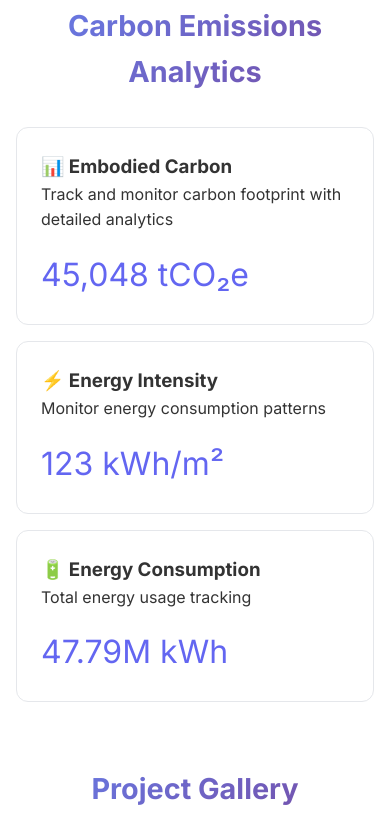
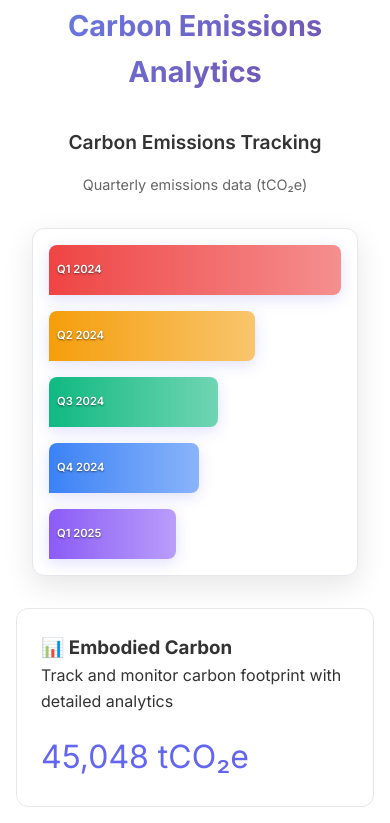
Before and after one commit to kasimlohar/frontend-battle-round1, a website: page index.html in a window 390 px wide. Shown: the part 1357-2180 px from the top of the page. Drawn offline with Linux system fonts and the light colour scheme.

Commit message:
feat: Add responsive animated bar chart with hover effects and mobile layout

```diff
--- a/index.html
+++ b/index.html
@@ -9,6 +9,7 @@
     <link rel="stylesheet" href="src/styles/main.css">
     <link rel="stylesheet" href="src/styles/responsive.css">
     <link rel="stylesheet" href="src/styles/carousel.css">
+    <link rel="stylesheet" href="src/styles/chart.css">
 </head>
 <body>
     <!-- LOADER -->
@@ -96,6 +97,10 @@
         <!-- STATS/ANALYTICS SECTION -->
         <section id="stats" class="section">
             <h2>Carbon Emissions Analytics</h2>
+
+            <!-- Animated Chart -->
+            <div class="animated-chart scroll-reveal"></div>
+
             <div class="cards-container">
                 <div class="card scroll-reveal">
                     <h3>📊 Embodied Carbon</h3>
@@ -143,5 +148,6 @@
     <script src="src/js/main.js"></script>
     <script src="src/js/theme-toggle.js"></script>
     <script src="src/js/carousel.js"></script>
+    <script src="src/js/chart.js"></script>
 </body>
 </html>
--- /dev/null
+++ b/src/js/chart.js
@@ -0,0 +1,105 @@
+// ANIMATED CHART FUNCTIONALITY
+class AnimatedChart {
+    constructor(container) {
+        this.container = container;
+        this.bars = [];
+        this.data = [
+            { value: 875, label: 'Q1 2024', unit: 'tCO₂e' },
+            { value: 617, label: 'Q2 2024', unit: 'tCO₂e' },
+            { value: 506, label: 'Q3 2024', unit: 'tCO₂e' },
+            { value: 450, label: 'Q4 2024', unit: 'tCO₂e' },
+            { value: 380, label: 'Q1 2025', unit: 'tCO₂e' }
+        ];
+        this.init();
+    }
+
+    init() {
+        this.generateHTML();
+        this.setupObserver();
+    }
+
+    generateHTML() {
+        const maxValue = Math.max(...this.data.map(item => item.value));
+
+        this.container.innerHTML = `
+            <div class="chart-title">Carbon Emissions Tracking</div>
+            <div class="chart-subtitle">Quarterly emissions data (tCO₂e)</div>
+            <div class="chart-container">
+                ${this.data.map((item, index) => {
+                    const heightPercent = (item.value / maxValue) * 100;
+                    const widthPercent = (item.value / maxValue) * 100;
+                    return `
+                        <div class="chart-bar"
+                             data-value="${item.value} ${item.unit}"
+                             data-label="${item.label}"
+                             data-index="${index}"
+                             data-height="${heightPercent}"
+                             data-width="${widthPercent}"
+                             style="--chart-width: ${widthPercent}%;">
+                        </div>
+                    `;
+                }).join('')}
+            </div>
+        `;
+
+        this.bars = this.container.querySelectorAll('.chart-bar');
+        this.setResponsiveWidths();
+    }
+
+    setResponsiveWidths() {
+        // Set dynamic widths for mobile horizontal layout
+        this.bars.forEach((bar, index) => {
+            const widthPercent = bar.dataset.width;
+
+            // Apply width based on screen size
+            if (window.innerWidth <= 480) {
+                bar.style.width = `${widthPercent}%`;
+                bar.style.maxWidth = `${widthPercent}%`;
+            } else {
+                bar.style.width = '';
+                bar.style.maxWidth = '';
+            }
+        });
+    }
+
+    setupObserver() {
+        const observerOptions = {
+            threshold: 0.1,
+            rootMargin: '0px 0px -50px 0px'
+        };
+
+        const observer = new IntersectionObserver((entries) => {
+            entries.forEach(entry => {
+                if (entry.isIntersecting) {
+                    this.animateChart();
+                    observer.unobserve(entry.target);
+                }
+            });
+        }, observerOptions);
+
+        observer.observe(this.container);
+
+        // Add resize listener for responsive behavior
+        window.addEventListener('resize', () => {
+            setTimeout(() => {
+                this.setResponsiveWidths();
+            }, 100);
+        });
+    }
+
+    animateChart() {
+        this.bars.forEach((bar, index) => {
+            setTimeout(() => {
+                bar.classList.add('animate');
+            }, index * 200);
+        });
+    }
+}
+
+// Auto-initialize charts
+document.addEventListener('DOMContentLoaded', () => {
+    const chartContainers = document.querySelectorAll('.animated-chart');
+    chartContainers.forEach(container => {
+        new AnimatedChart(container);
+    });
+});
--- /dev/null
+++ b/src/styles/chart.css
@@ -0,0 +1,320 @@
+/* ANIMATED BAR CHART STYLES */
+.chart-container {
+    display: flex;
+    align-items: flex-end;
+    justify-content: space-around;
+    height: 400px;
+    max-width: 800px;
+    margin: 2rem auto;
+    padding: 2rem 2rem 4rem 2rem;
+    background: var(--card-bg);
+    border-radius: 12px;
+    border: 1px solid var(--border-color);
+    box-shadow: 0 10px 30px var(--shadow-light);
+    position: relative;
+    overflow: visible;
+}
+
+.chart-container::before {
+    content: '';
+    position: absolute;
+    bottom: 4rem;
+    left: 2rem;
+    right: 2rem;
+    height: 1px;
+    background: var(--border-color);
+    z-index: 1;
+}
+
+.chart-bar {
+    position: relative;
+    width: 60px;
+    background: linear-gradient(135deg, var(--accent-color) 0%, rgba(99, 102, 241, 0.6) 100%);
+    border-radius: 8px 8px 0 0;
+    transition: all 0.3s cubic-bezier(0.4, 0, 0.2, 1);
+    cursor: pointer;
+    transform-origin: bottom;
+    transform: scaleY(0);
+    opacity: 0;
+    box-shadow: 0 4px 15px rgba(99, 102, 241, 0.2);
+}
+
+.chart-bar:nth-child(1) {
+    height: 87.5%; /* 875 relative to max 1000 */
+    background: linear-gradient(135deg, #ef4444 0%, rgba(239, 68, 68, 0.6) 100%);
+    animation-delay: 0.1s;
+}
+
+.chart-bar:nth-child(2) {
+    height: 61.7%; /* 617 relative to max 1000 */
+    background: linear-gradient(135deg, #f59e0b 0%, rgba(245, 158, 11, 0.6) 100%);
+    animation-delay: 0.2s;
+}
+
+.chart-bar:nth-child(3) {
+    height: 50.6%; /* 506 relative to max 1000 */
+    background: linear-gradient(135deg, #10b981 0%, rgba(16, 185, 129, 0.6) 100%);
+    animation-delay: 0.3s;
+}
+
+.chart-bar:nth-child(4) {
+    height: 45%; /* 450 estimated */
+    background: linear-gradient(135deg, #3b82f6 0%, rgba(59, 130, 246, 0.6) 100%);
+    animation-delay: 0.4s;
+}
+
+.chart-bar:nth-child(5) {
+    height: 38%; /* 380 estimated */
+    background: linear-gradient(135deg, #8b5cf6 0%, rgba(139, 92, 246, 0.6) 100%);
+    animation-delay: 0.5s;
+}
+
+.chart-bar.animate {
+    animation: chartGrow 1.2s cubic-bezier(0.4, 0, 0.2, 1) forwards;
+}
+
+.chart-bar:hover {
+    transform: scaleY(1) scaleX(1.1);
+    box-shadow: 0 8px 25px rgba(99, 102, 241, 0.4);
+    z-index: 10;
+}
+
+.chart-bar::before {
+    content: attr(data-value);
+    position: absolute;
+    top: -35px;
+    left: 50%;
+    transform: translateX(-50%);
+    background: var(--text-primary);
+    color: var(--bg-primary);
+    padding: 0.5rem 0.75rem;
+    border-radius: 6px;
+    font-size: 0.8rem;
+    font-weight: 600;
+    white-space: nowrap;
+    opacity: 0;
+    transition: all 0.3s ease;
+    pointer-events: none;
+    z-index: 100;
+}
+
+.chart-bar::after {
+    content: attr(data-label);
+    position: absolute;
+    bottom: -30px;
+    left: 50%;
+    transform: translateX(-50%);
+    font-size: 0.75rem;
+    font-weight: 500;
+    color: var(--text-secondary);
+    white-space: nowrap;
+    text-align: center;
+}
+
+.chart-bar:hover::before {
+    opacity: 1;
+    top: -40px;
+}
+
+/* CHART ANIMATIONS */
+@keyframes chartGrow {
+    0% {
+        transform: scaleY(0);
+        opacity: 0;
+    }
+    50% {
+        opacity: 1;
+    }
+    100% {
+        transform: scaleY(1);
+        opacity: 1;
+    }
+}
+
+@keyframes pulse {
+    0%, 100% {
+        box-shadow: 0 4px 15px rgba(99, 102, 241, 0.2);
+    }
+    50% {
+        box-shadow: 0 4px 25px rgba(99, 102, 241, 0.4);
+    }
+}
+
+/* CHART TITLE */
+.chart-title {
+    text-align: center;
+    margin-bottom: 1rem;
+    font-size: 1.2rem;
+    font-weight: 600;
+    color: var(--text-primary);
+}
+
+.chart-subtitle {
+    text-align: center;
+    margin-bottom: 2rem;
+    font-size: 0.9rem;
+    color: var(--text-secondary);
+}
+
+/* RESPONSIVE DESIGN */
+@media (max-width: 768px) {
+    .chart-container {
+        height: 300px;
+        padding: 1rem 1rem 3rem 1rem;
+        margin: 1rem;
+    }
+
+    .chart-container::before {
+        bottom: 3rem;
+        left: 1rem;
+        right: 1rem;
+    }
+
+    .chart-bar {
+        width: 40px;
+    }
+
+    .chart-bar::before {
+        font-size: 0.7rem;
+        padding: 0.4rem 0.6rem;
+    }
+
+    .chart-bar::after {
+        font-size: 0.65rem;
+        bottom: -25px;
+    }
+}
+
+@media (max-width: 480px) {
+    .chart-container {
+        height: auto;
+        min-height: 300px;
+        padding: 1rem;
+        flex-direction: column;
+        align-items: flex-start;
+        justify-content: center;
+        gap: 1rem;
+        overflow: visible;
+    }
+
+    .chart-container::before {
+        display: none;
+    }
+
+    .chart-bar {
+        width: 100% !important;
+        height: 50px !important;
+        margin-bottom: 0;
+        border-radius: 8px 8px 8px 0;
+        transform-origin: left;
+        transform: scaleX(0);
+        position: relative;
+        display: flex;
+        align-items: center;
+        min-width: 60px;
+    }
+
+    .chart-bar:nth-child(1) {
+        max-width: 87.5%;
+        background: linear-gradient(90deg, #ef4444 0%, rgba(239, 68, 68, 0.6) 100%);
+    }
+
+    .chart-bar:nth-child(2) {
+        max-width: 61.7%;
+        background: linear-gradient(90deg, #f59e0b 0%, rgba(245, 158, 11, 0.6) 100%);
+    }
+
+    .chart-bar:nth-child(3) {
+        max-width: 50.6%;
+        background: linear-gradient(90deg, #10b981 0%, rgba(16, 185, 129, 0.6) 100%);
+    }
+
+    .chart-bar:nth-child(4) {
+        max-width: 45%;
+        background: linear-gradient(90deg, #3b82f6 0%, rgba(59, 130, 246, 0.6) 100%);
+    }
+
+    .chart-bar:nth-child(5) {
+        max-width: 38%;
+        background: linear-gradient(90deg, #8b5cf6 0%, rgba(139, 92, 246, 0.6) 100%);
+    }
+
+    .chart-bar.animate {
+        animation: chartGrowHorizontal 1.2s cubic-bezier(0.4, 0, 0.2, 1) forwards;
+    }
+
+    .chart-bar::before {
+        top: 50%;
+        right: 8px;
+        left: auto;
+        transform: translateY(-50%);
+        font-size: 0.7rem;
+        background: rgba(0, 0, 0, 0.8);
+        color: white;
+        padding: 0.25rem 0.5rem;
+        border-radius: 4px;
+    }
+
+    .chart-bar:hover::before {
+        right: 8px;
+        top: 50%;
+    }
+
+    .chart-bar::after {
+        position: absolute;
+        bottom: auto;
+        left: 8px;
+        top: 50%;
+        transform: translateY(-50%);
+        font-size: 0.7rem;
+        font-weight: 600;
+        color: white;
+        text-shadow: 0 1px 2px rgba(0, 0, 0, 0.5);
+        width: auto;
+        text-align: left;
+    }
+}
+
+@keyframes chartGrowHorizontal {
+    0% {
+        transform: scaleX(0);
+        opacity: 0;
+    }
+    50% {
+        opacity: 1;
+    }
+    100% {
+        transform: scaleX(1);
+        opacity: 1;
+    }
+}
+
+/* DARK THEME ADJUSTMENTS */
+[data-theme="dark"] .chart-bar::before {
+    background: var(--bg-primary);
+    color: var(--text-primary);
+}
+
+/* HIGH CONTRAST MODE */
+@media (prefers-contrast: high) {
+    .chart-bar {
+        border: 2px solid var(--text-primary);
+    }
+
+    .chart-bar::before {
+        border: 1px solid var(--text-primary);
+    }
+}
+
+/* REDUCED MOTION */
+@media (prefers-reduced-motion: reduce) {
+    .chart-bar {
+        animation: none;
+        transform: scaleY(1);
+        opacity: 1;
+    }
+
+    .chart-bar:hover {
+        transform: scaleY(1) scaleX(1.05);
+    }
+}
```
